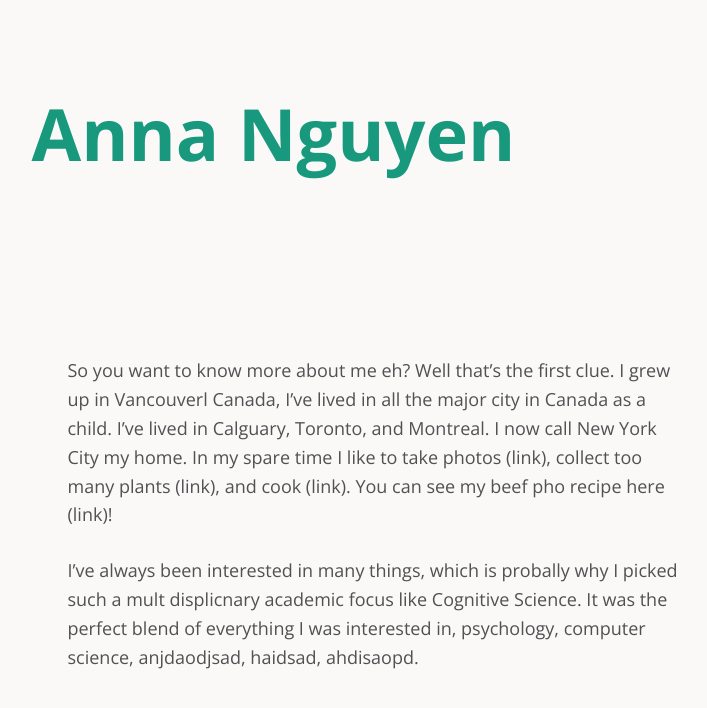
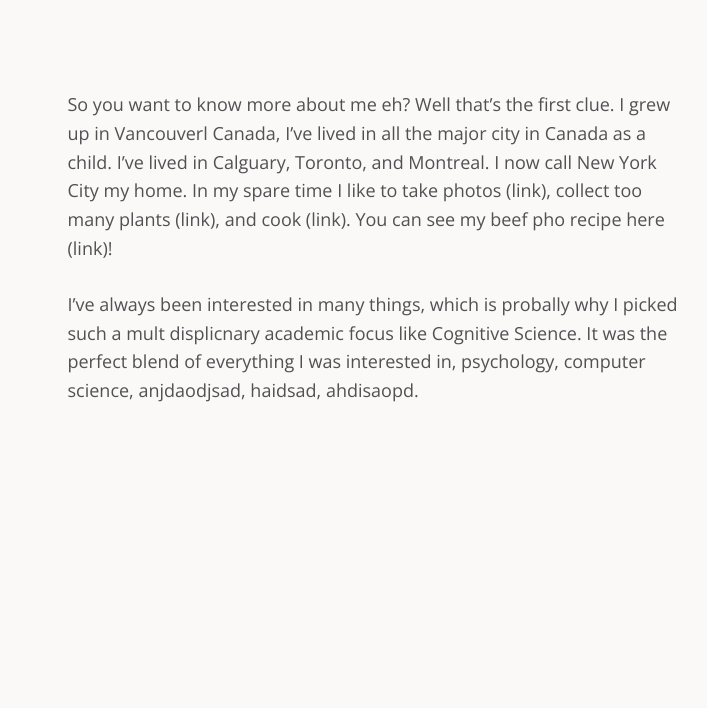
Before and after one commit to wailingwombat/wailingwombat.github.io, a Jekyll site: the page built from aboutme.md, in a window 1280 px wide. Shown: the top 708 px of the page, without its empty margins (260-967 px from the left). Built offline with Jekyll 4.4.1, drawn with Linux system fonts in a browser that asks for light colours.

Commit message:
trying to break it

```diff
--- a/_layouts/page.html
+++ b/_layouts/page.html
@@ -14,7 +14,7 @@
 
   <article>
    <div class="container">
-    <h1><a href="./">{{ site.tag_text }}</a></h1>
+
 
     {{ content }}
      </div>
```
